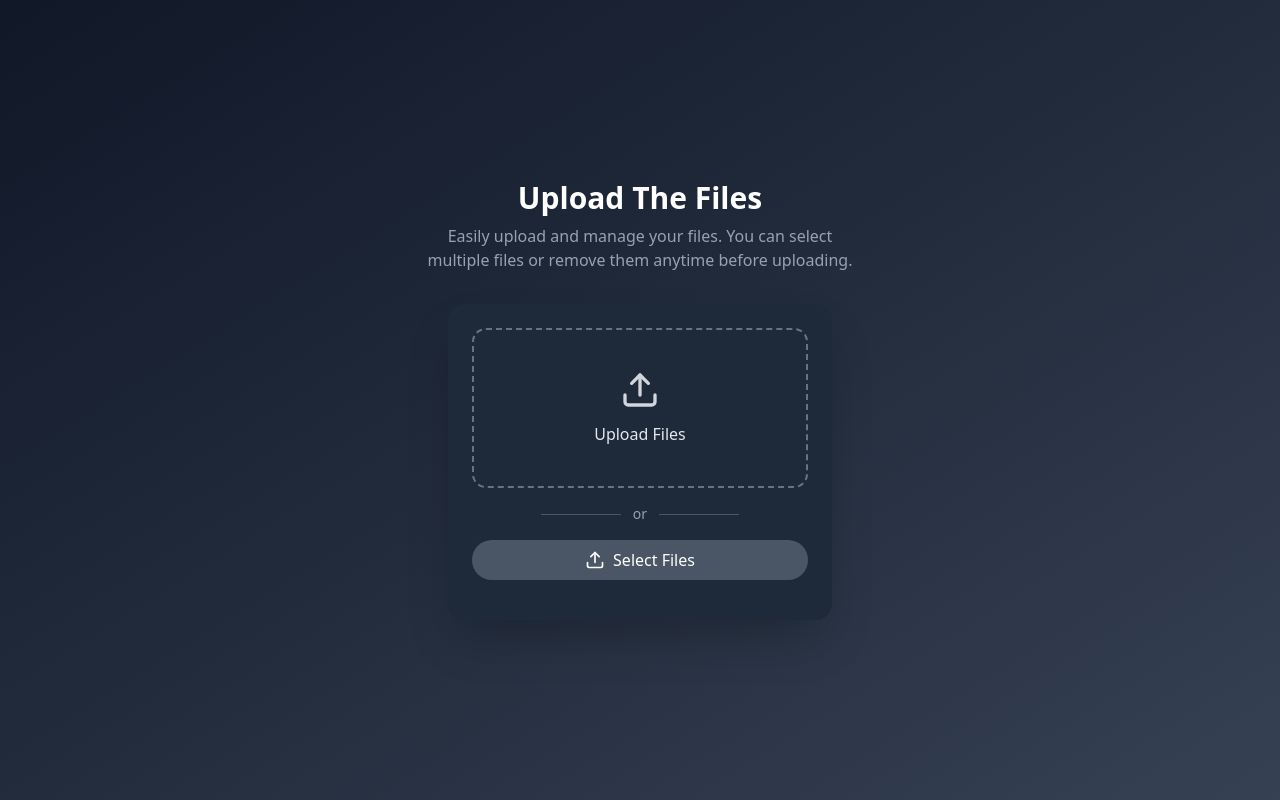
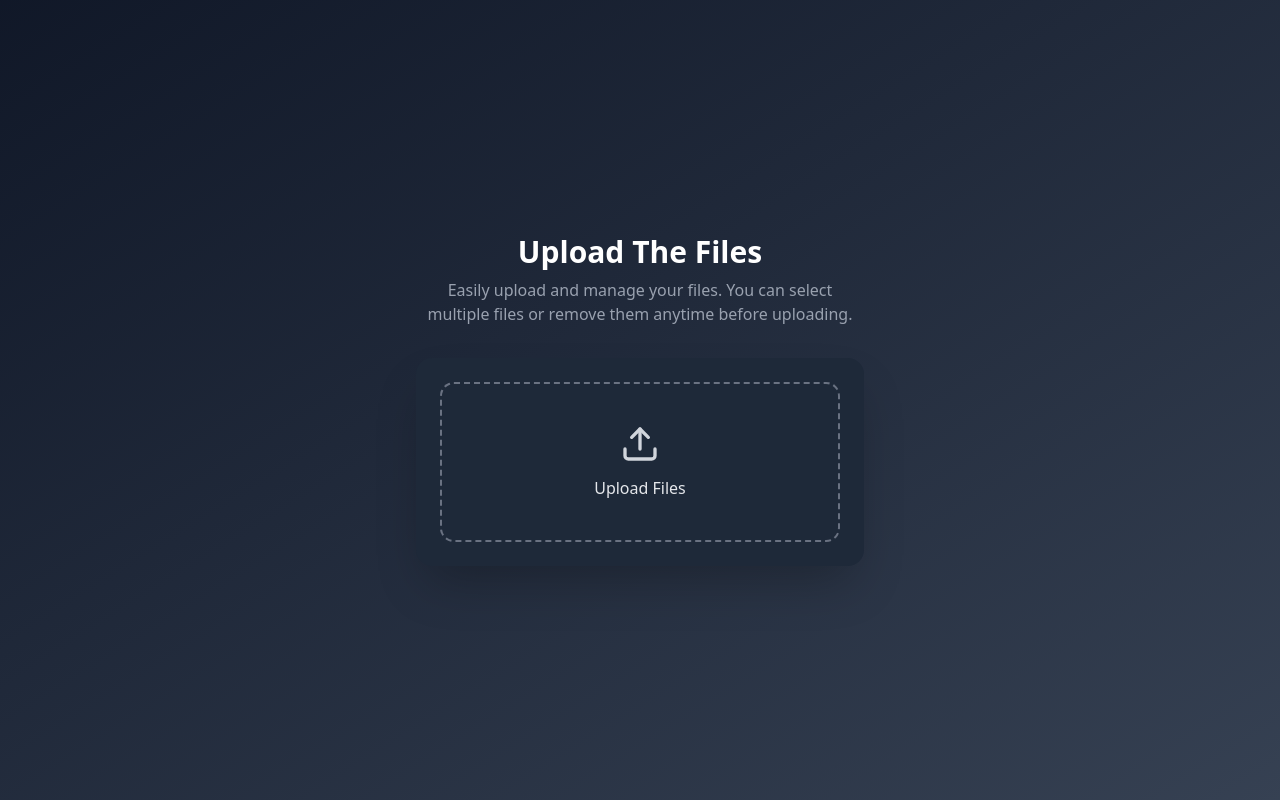
Before and after one commit to rohits-web03/cryptodrop, a React (Vite) app in the folder web/: page /share/send in a window 1280 px wide. Built offline with nearby package versions, Linux system fonts and the light colour scheme.

Commit message:
remove the duplicate select files input and used shadcn input instead of normal input

```diff
--- a/web/src/components/FileUpload.tsx
+++ b/web/src/components/FileUpload.tsx
@@ -1,6 +1,7 @@
 import { useState } from "react";
 import { Upload, Trash2 } from "lucide-react";
-import { Button } from "./ui/button";
+import { Button } from "@/components/ui/button";
+import { Input } from "@/components/ui/input";
 
 const FileUpload: React.FC = () => {
   const [files, setFiles] = useState<File[]>([]);
@@ -8,9 +9,9 @@ const FileUpload: React.FC = () => {
   const handleFile = (e: React.ChangeEvent<HTMLInputElement>) => {
     const selectedFiles = Array.from(e.target.files || []);
     if (selectedFiles.length > 0) {
-      setFiles((prevFiles)=>{
-        const newFiles=selectedFiles.filter((file)=> !prevFiles.some((f)=> f.name === file.name && f.size === file.size));
-        return [...prevFiles,...newFiles]
+      setFiles((prevFiles) => {
+        const newFiles = selectedFiles.filter((file) => !prevFiles.some((f) => f.name === file.name && f.size === file.size));
+        return [...prevFiles, ...newFiles]
       });
     }
     e.target.value = "";
@@ -28,16 +29,13 @@ const FileUpload: React.FC = () => {
           remove them anytime before uploading.
         </p>
       </header>
-
-      <div className="bg-gray-800 p-6 rounded-2xl shadow-2xl w-96 text-center">
+      <div className="bg-gray-800 p-6 rounded-2xl shadow-2xl w-full max-w-md text-center">
         <label
           htmlFor="upload"
           className="flex flex-col items-center justify-center border-2 border-dashed border-gray-500 rounded-xl py-10 cursor-pointer hover:bg-gray-700 transition">
-
-
           <Upload className="text-gray-300 mb-3" size={40} />
           <p className="text-gray-200 font-medium">Upload Files</p>
-            <input
+          <Input
             id="upload"
             type="file"
             multiple
@@ -45,28 +43,15 @@ const FileUpload: React.FC = () => {
             onChange={handleFile}
           />
         </label>
-          <div className="flex items-center justify-center my-4">
-            <div className="h-[1px] w-20 bg-gray-600"></div>
-            <span className="mx-3 text-gray-400 text-sm">or</span>
-            <div className="h-[1px] w-20 bg-gray-600"></div>
-          </div>
-
-          <div className="mb-4">
-            <label htmlFor="select-files" className="flex items-center justify-center gap-2 bg-gray-600 hover:bg-gray-500 text-white py-2 px-4 rounded-full cursor-pointer transition">
-              <Upload className="text-white" size={20}/>
-              Select Files
-            </label>
-            <input id="select-files" type="file" multiple className="hidden" onChange={handleFile}/>
-          </div>
-
-         {files.length>0 && (
-          <div className="space-y-3 mt-4">
+        {files.length > 0 && (
+          <div className="w-full px-4 space-y-3 mt-3 max-h-[350px]">
+            <div className="w-full flex flex-col items-center gap-3 overflow-y-auto max-h-[310px] py-2 px-1 scroll-smooth">
               {files.map((file, index) => (
                 <div
                   key={index}
-                className="flex items-center justify-between bg-gray-700 rounded-full px-4 py-3"
+                  className="w-full flex items-center justify-between bg-gray-700 rounded-full px-4 py-2"
                 >
-                <span className="text-white truncate text-sm">{file.name}</span>
+                  <span title={file.name} className="text-white truncate text-sm">{file.name}</span>
                   <Button
                     variant="ghost"
                     size="icon"
@@ -77,9 +62,10 @@ const FileUpload: React.FC = () => {
                   </Button>
                 </div>
               ))}
+            </div>
             <Button
               onClick={() => setFiles([])}
-              className="w-full bg-gray-500 hover:bg-gray-400 text-white rounded-full mt-3"
+              className="w-full bg-gray-500 hover:bg-gray-400 text-white rounded-full cursor-pointer"
             >
               Clear All
             </Button>
```
Lines whose indentation alone changed are shown as unchanged.
